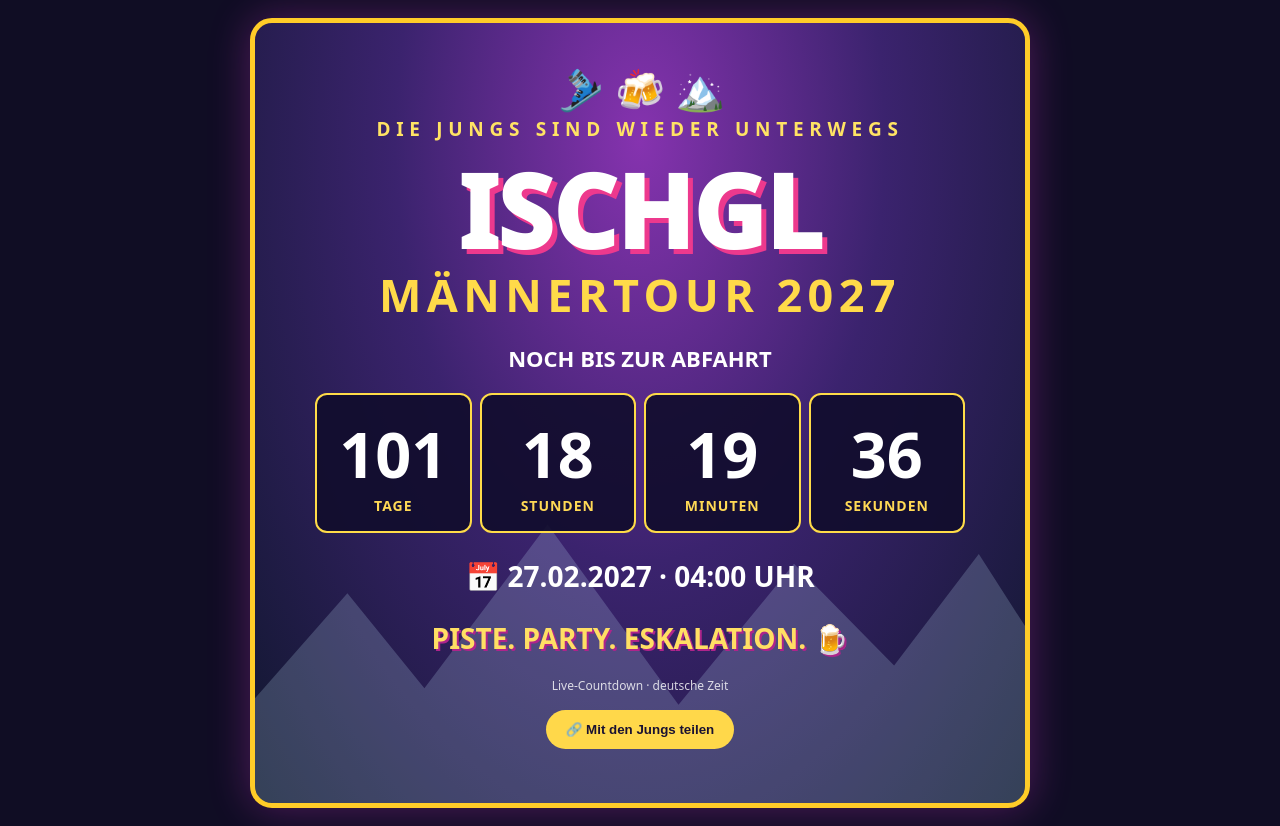
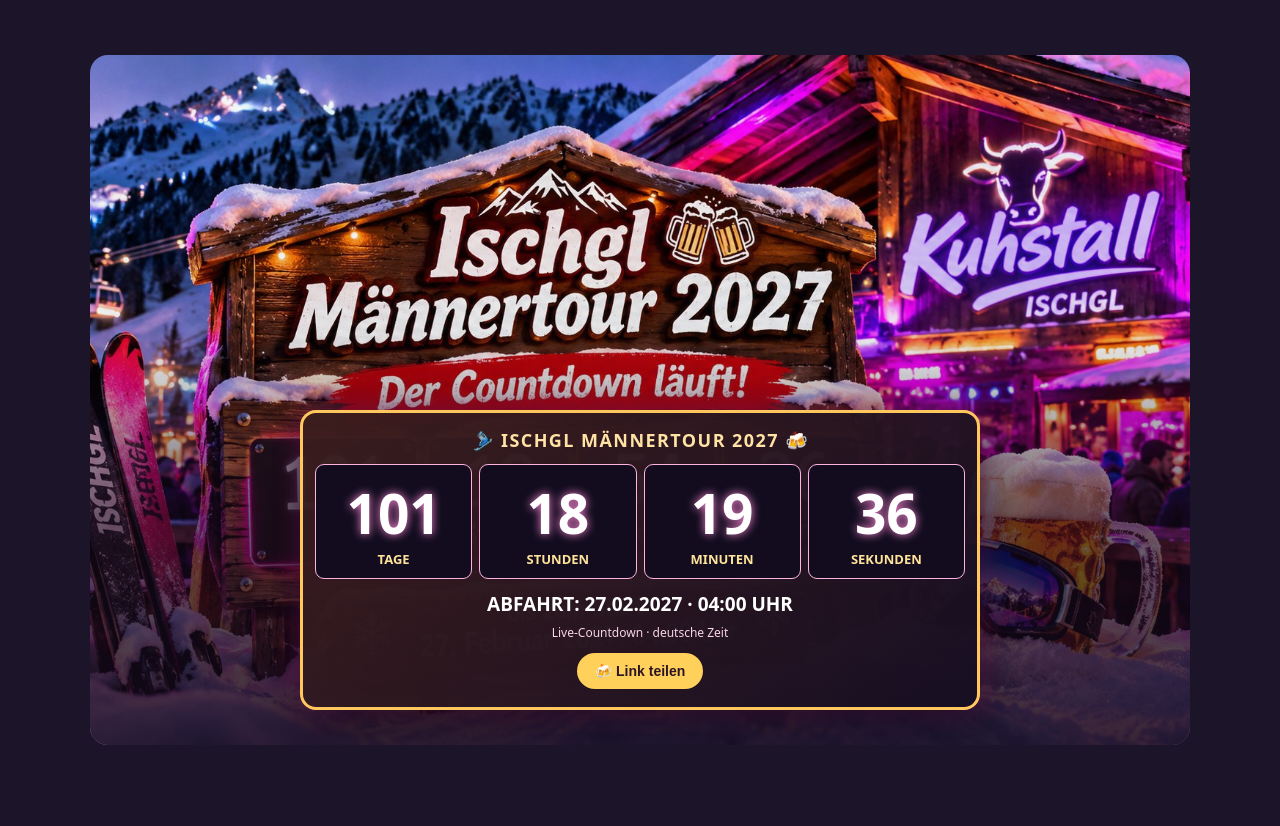
Before and after one commit to v7dkvb98j6-alt/Ischgl-2027, a plain HTML site: page index.html in a window 1280 px wide. After the commit the page ends 800 px from the top, so only its background shows below. Drawn offline with Linux system fonts and the light colour scheme.

Commit message:
Add files via upload

```diff
--- a/index.html
+++ b/index.html
@@ -1,17 +1,23 @@
-<!doctype html>
-<html lang="de"><head><meta charset="utf-8"><meta name="viewport" content="width=device-width,initial-scale=1">
-<meta name="theme-color" content="#161329"><meta name="description" content="Ischgl Männertour 2027 – Live Countdown bis zur Abfahrt">
-<title>ISCHGL 2027 | Männertour Countdown</title>
+<!doctype html><html lang="de"><head><meta charset="utf-8"><meta name="viewport" content="width=device-width,initial-scale=1">
+<title>Ischgl Männertour 2027 – Live Countdown</title>
+<meta name="theme-color" content="#32172e">
 <style>
-*{box-sizing:border-box}body{margin:0;min-height:100vh;display:grid;place-items:center;background:#100d24;color:white;font-family:system-ui,-apple-system,sans-serif;padding:18px}
-.poster{position:relative;isolation:isolate;overflow:hidden;width:min(100%,780px);min-height:620px;border:5px solid #ffcc28;border-radius:22px;text-align:center;padding:38px 18px;background:radial-gradient(ellipse at 50% 15%,#8633af 0%,#3b236e 45%,#10172e 100%);box-shadow:0 0 40px #ec3de44a}
-.poster:before{content:"";position:absolute;z-index:-1;bottom:0;left:0;width:100%;height:42%;background:#c9e8ff33;clip-path:polygon(0 68%,12% 36%,22% 65%,38% 15%,55% 70%,70% 27%,83% 58%,94% 24%,100% 46%,100% 100%,0 100%)}
-.kicker{color:#ffe364;letter-spacing:.3em;font-size:clamp(13px,3vw,19px);font-weight:900}h1{font-size:clamp(52px,12vw,100px);line-height:1;margin:18px 0 3px;text-shadow:5px 5px #ed398d;font-weight:1000}h2{font-size:clamp(25px,6vw,45px);margin:4px 0 16px;color:#ffda49;letter-spacing:.12em}.emoji{font-size:40px}.subtitle{font-size:clamp(15px,3vw,22px);font-weight:800;margin:18px 0}.timer{display:grid;grid-template-columns:repeat(4,minmax(0,1fr));gap:8px;margin:20px auto;max-width:650px}.unit{background:#110d2ce8;border:2px solid #ffdc48;border-radius:12px;padding:16px 2px}.number{font-weight:900;font-variant-numeric:tabular-nums;font-size:clamp(29px,7vw,63px)}.label{font-size:clamp(10px,2.2vw,14px);letter-spacing:.07em;color:#ffd955;font-weight:800}.date{font-size:clamp(19px,4vw,28px);font-weight:900;margin-top:24px}.slogan{font-size:clamp(19px,4vw,28px);color:#ffdf64;font-weight:900;margin-top:24px;text-shadow:2px 2px #ae248b}.foot{font-size:12px;opacity:.8;margin-top:20px}button{background:#ffd84a;border:0;border-radius:99px;color:#1a1232;font-weight:800;padding:12px 20px;margin:16px;cursor:pointer}
-@media(max-width:420px){.poster{padding:30px 10px;min-height:570px}.timer{gap:5px}.unit{padding:13px 1px}}
-</style></head><body><main class="poster"><div class="emoji">🎿 🍻 🏔️</div><div class="kicker">DIE JUNGS SIND WIEDER UNTERWEGS</div><h1>ISCHGL</h1><h2>MÄNNERTOUR 2027</h2><p class="subtitle">NOCH BIS ZUR ABFAHRT</p><section class="timer" aria-label="Live Countdown"><div class="unit"><div class="number" id="days">---</div><div class="label">TAGE</div></div><div class="unit"><div class="number" id="hours">--</div><div class="label">STUNDEN</div></div><div class="unit"><div class="number" id="minutes">--</div><div class="label">MINUTEN</div></div><div class="unit"><div class="number" id="seconds">--</div><div class="label">SEKUNDEN</div></div></section><div class="date">📅 27.02.2027 · 04:00 UHR</div><div class="slogan">PISTE. PARTY. ESKALATION. 🍺</div><div class="foot" id="status">Live-Countdown · deutsche Zeit</div><button id="share">🔗 Mit den Jungs teilen</button></main>
+*{box-sizing:border-box}body{margin:0;background:#1c1428;color:#fff;font-family:system-ui,-apple-system,sans-serif;min-height:100vh;display:grid;place-items:center}
+.scene{width:min(100%,1100px);min-height:min(95vh,680px);position:relative;isolation:isolate;overflow:hidden;background:#1d142a url("kuhstall-hintergrund.jpg") center center/cover no-repeat;display:flex;align-items:flex-end;justify-content:center;padding:24px 14px 35px}
+.scene:before{content:"";position:absolute;inset:0;background:linear-gradient(180deg,#11091d05 0%,#14091a10 40%,#14091a9c 67%,#14091ad9 100%);z-index:-1}
+.panel{width:min(100%,680px);background:linear-gradient(135deg,#3b1d1df2,#160e22f5);border:3px solid #ffc75e;box-shadow:0 12px 45px #08040dcc,0 0 26px #f627a066;border-radius:16px;padding:15px 12px 18px;text-align:center}
+.eyebrow{font-size:clamp(13px,3vw,18px);font-weight:900;letter-spacing:.08em;color:#ffe2a4}.timer{display:grid;grid-template-columns:repeat(4,minmax(0,1fr));gap:7px;margin:12px 0}.unit{border:1px solid #ffb4df;background:#120c1e;border-radius:9px;padding:10px 1px}.digits{font-size:clamp(28px,7vw,55px);font-weight:900;font-variant-numeric:tabular-nums;text-shadow:0 0 10px #ff8ad6}.label{font-size:clamp(9px,2.4vw,13px);font-weight:800;color:#ffe39a}.date{font-weight:800;font-size:clamp(14px,3.5vw,19px)}.status{font-size:12px;color:#f9d5e6;margin-top:7px}button{margin-top:12px;background:#ffd15b;color:#2b1524;border:0;border-radius:40px;font-size:14px;font-weight:800;padding:10px 18px;cursor:pointer}
+@media(min-width:700px){.scene{border-radius:18px;min-height:690px}}
+</style></head><body><main class="scene" aria-label="Après-Ski-Party in Ischgl mit Live-Countdown">
+<section class="panel"><div class="eyebrow">🎿 ISCHGL MÄNNERTOUR 2027 🍻</div><div class="timer" role="timer" aria-label="Verbleibende Zeit bis zur Abfahrt">
+<div class="unit"><div class="digits" id="days">---</div><div class="label">TAGE</div></div>
+<div class="unit"><div class="digits" id="hours">--</div><div class="label">STUNDEN</div></div>
+<div class="unit"><div class="digits" id="minutes">--</div><div class="label">MINUTEN</div></div>
+<div class="unit"><div class="digits" id="seconds">--</div><div class="label">SEKUNDEN</div></div>
+</div><div class="date">ABFAHRT: 27.02.2027 · 04:00 UHR</div><div class="status" id="status">Live-Countdown · deutsche Zeit</div><button id="share">🍻 Link teilen</button></section></main>
 <script>
 const target=Date.parse("2027-02-27T04:00:00+01:00");
-function tick(){const s=Math.max(0,Math.floor((target-Date.now())/1000));const values=[Math.floor(s/86400),Math.floor(s/3600)%24,Math.floor(s/60)%60,s%60];["days","hours","minutes","seconds"].forEach((id,i)=>document.getElementById(id).textContent=String(values[i]).padStart(i===0?3:2,"0"));if(s===0)document.getElementById("status").textContent="🎉 Auf nach Ischgl!";}
+function tick(){let t=Math.max(0,Math.floor((target-Date.now())/1000));let a=[Math.floor(t/86400),Math.floor(t/3600)%24,Math.floor(t/60)%60,t%60];["days","hours","minutes","seconds"].forEach((id,i)=>document.getElementById(id).textContent=String(a[i]).padStart(i===0?3:2,"0"));if(t===0)document.getElementById("status").textContent="🎉 Auf nach Ischgl!";}
 tick();setInterval(tick,1000);
-document.getElementById("share").onclick=async()=>{const data={title:"Ischgl Männertour 2027",text:"🎿🍻 Unser Live-Countdown bis zur Abfahrt!",url:location.href};if(navigator.share){try{await navigator.share(data)}catch(e){}}else if(navigator.clipboard){await navigator.clipboard.writeText(location.href);alert("Link kopiert!");}else alert("Kopiere die Adresse aus deinem Browser.");};
+document.getElementById("share").addEventListener("click",async()=>{const d={title:"Ischgl Männertour 2027",text:"🎿🍻 Unser Live-Countdown!",url:location.href};if(navigator.share){try{await navigator.share(d)}catch(e){}}else if(navigator.clipboard){await navigator.clipboard.writeText(location.href);alert("Link kopiert!");}});
 </script></body></html>
```
Also changed, not shown: kuhstall-hintergrund.jpg (added).
